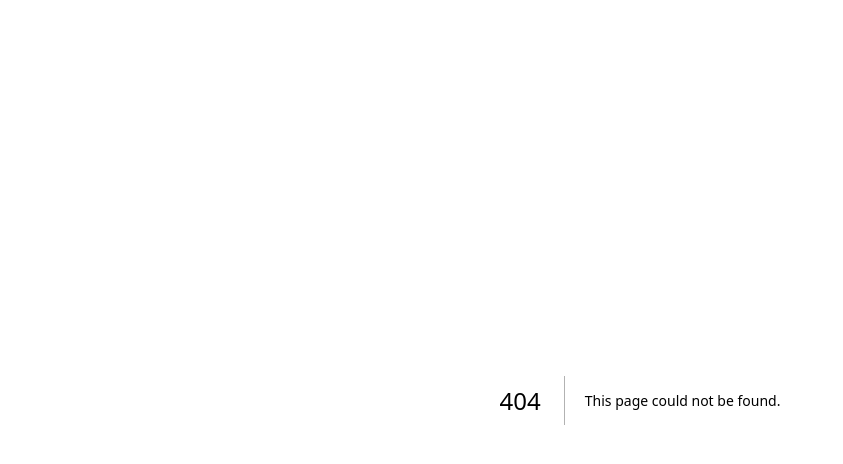
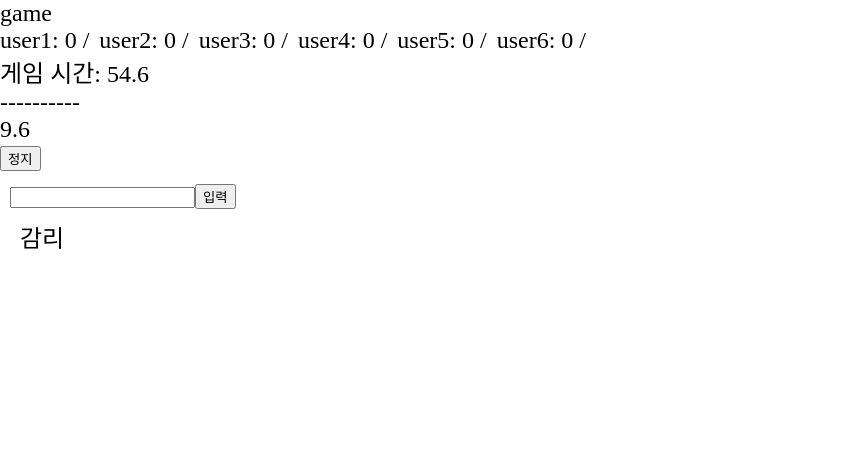
Before and after one commit to iqeq1945/wakttu_frontend, a Next.js app: page /game in a window 1280 px wide. Before the commit this address had no page. Shown: the top 464 px of the page, without its empty margins (0-843 px from the left). Built offline with nearby package versions, Linux system fonts and the light colour scheme.

Commit message:
remove: remove test code file

```diff
--- /dev/null
+++ b/src/pages/game.tsx
@@ -0,0 +1,27 @@
+import React, { useState } from 'react'
+import User from './user';
+import TurnTime from './turnTime';
+import GameTime from './gameTime';
+import WordInput from './wordInput';
+
+function Game() {
+  const [user, setUser] = useState(0)
+  const [point, setPoint] = useState(0)
+  const [start, setStart] = useState(false)
+
+  const handleStart = () => {
+    setStart(!start);
+  }
+
+  return (
+    <div style={{ fontSize: '24px' }}>
+      game
+      <User user={user} score={point} />
+      <GameTime onStart={start} />
+      <button onClick={handleStart}>{start ? '시작' : '정지'}</button>
+      <WordInput />
+    </div>
+  )
+}
+
+export default Game;
--- /dev/null
+++ b/src/pages/gameTime.tsx
@@ -0,0 +1,82 @@
+import React, { useEffect, useRef, useState } from 'react';
+import { createTimer, formatTime } from '../modules/Timer';
+import TurnTime from './turnTime';
+import Test2 from './wordInput';
+
+interface GameTimeProps {
+  onStart: boolean
+}
+
+export interface Props {
+  start: () => void;
+  stop: () => void;
+  pause: () => void;
+  resume: () => void;
+  getRemainingTime: () => number;
+}
+
+export const onTimeout = () => {
+  console.log('시간초과');
+};
+
+/*타이머 테스트 */
+const GameTime: React.FC<GameTimeProps> = ({ onStart }) => {
+  const [gameTime, setGameTime] = useState<number>(60000);
+  const gameTimerRef = useRef<Props | null>(null);
+  const [remainTime, setRemainTime] = useState<number>(60000)
+
+  useEffect(() => {
+    const gameTimer: Props = createTimer(
+      'start',
+      remainingTime => setGameTime(remainingTime),
+      () => onTimeout()
+    );
+
+    gameTimer.start();
+    gameTimerRef.current = gameTimer;
+
+    return () => {
+      gameTimer.stop();
+    };
+  }, []);
+
+  useEffect(() => {
+    if (onStart) {
+      if (gameTimerRef.current) {
+        gameTimerRef.current.pause();
+        setRemainTime(0);
+      }
+    } else {
+      if (gameTimerRef.current) {
+        setRemainTime(gameTimerRef.current.getRemainingTime())
+        gameTimerRef.current.resume();
+      }
+    }
+  }, [onStart])
+
+  // 정지 버튼
+  const handleStop = () => {
+    if (gameTimerRef.current) {
+      gameTimerRef.current.pause();
+      setRemainTime(0);
+    }
+  };
+
+  // 시작 버튼
+  const handleStart = () => {
+    if (gameTimerRef.current) {
+      setRemainTime(gameTimerRef.current.getRemainingTime())
+      gameTimerRef.current.resume();
+    }
+  };
+
+  return (
+    <div style={{ fontSize: '24px' }}>
+      <div>게임 시간: {formatTime(gameTime)}</div>
+      <div>----------</div>
+      <TurnTime remainTime={remainTime} />
+    </div>
+  );
+};
+
+export default GameTime;
--- /dev/null
+++ b/src/pages/turnTime.tsx
@@ -0,0 +1,38 @@
+import { useEffect, useState } from "react";
+import { Props, onTimeout } from "./gameTime";
+import { createTimer, formatTime } from "@/modules/Timer";
+
+const TurnTime: React.FC<{ remainTime: number }> = ({ remainTime }) => {
+  const [time, setTime] = useState<number>(0);
+  const [timer, setTimer] = useState<Props | null>(null);
+
+
+  useEffect(() => {
+    if (timer) {
+      timer.stop();
+    }
+
+    const newTimer: Props = createTimer(
+      remainTime,
+      remainingTime => setTime(remainingTime),
+      () => onTimeout()
+    );
+
+    newTimer.start();
+    setTimer(newTimer);
+
+    return () => {
+      newTimer.stop();
+    };
+  }, [remainTime]);
+
+  const onTimeout = () => {
+    console.log('시간초과');
+  };
+
+  return (
+    <div style={{ fontSize: '24px' }}>{formatTime(time)}</div>
+  )
+}
+
+export default TurnTime;
--- /dev/null
+++ b/src/pages/user.tsx
@@ -0,0 +1,32 @@
+import React, { useState } from 'react'
+
+const User: React.FC<{ user: number, score: number }> = ({ user, score }) => {
+  const [user1, setUser1] = useState(0)
+  const [user2, setUser2] = useState(0)
+  const [user3, setUser3] = useState(0)
+  const [user4, setUser4] = useState(0)
+  const [user5, setUser5] = useState(0)
+  const [user6, setUser6] = useState(0)
+
+  switch (user) {
+    case 1: setUser1(user1 + score);
+    case 2: setUser2(user2 + score);
+    case 3: setUser3(user3 + score);
+    case 4: setUser4(user4 + score);
+    case 5: setUser5(user5 + score);
+    case 6: setUser6(user6 + score);
+  }
+
+  return (
+    <div style={{ fontSize: '24px', display: 'flex', gap: '10px' }}>
+      <div>user1: {user1} /</div>
+      <div>user2: {user2} /</div>
+      <div>user3: {user3} /</div>
+      <div>user4: {user4} /</div>
+      <div>user5: {user5} /</div>
+      <div>user6: {user6} /</div>
+    </div>
+  )
+}
+
+export default User;
--- /dev/null
+++ b/src/pages/wordInput.tsx
@@ -0,0 +1,83 @@
+import React, { useEffect, useRef, useState } from 'react';
+import { wordRelay } from '../modules/WordRelay';
+import wordStyle from '@/styles/modules/gameEffect/wordEffect.module.css';
+
+
+
+/* 끝말잇기 단어 유효성 테스트 */
+const WordInput: React.FC = () => {
+  const [word, setWord] = useState<string>('감리');
+  const [userInput, setUserInput] = useState<string>('');
+  const [result, setResult] = useState<{ isValid: boolean; message: string } | null>(null);
+  const inputRef = useRef<HTMLInputElement | null>(null);
+  const [displayWord, setDisplayWord] = useState<string>(''); // 초기값을 빈 문자열로 설정
+  const [count, setCount] = useState<number>(0);
+  const typingSpeed = 500;
+
+  useEffect(() => {
+    const wordLength = word.length;
+    const typingInterval = setInterval(() => {
+      if (count < wordLength) {
+        setDisplayWord(prev => {
+          const newDisplayWord = prev + word[count];
+          return newDisplayWord;
+        });
+        setCount(count => count + 1);
+      } else {
+        clearInterval(typingInterval);
+      }
+    }, typingSpeed / wordLength);
+
+    return () => {
+      clearInterval(typingInterval);
+    };
+  }, [word, count]);
+
+  const onSubmit = (e: React.FormEvent<HTMLFormElement>) => {
+    e.preventDefault();
+
+    const validationResult = wordRelay(word, userInput);
+    setResult(validationResult);
+    if (validationResult.isValid) {
+      setWord(userInput);
+      setUserInput('');
+      setDisplayWord(''); // 새로운 단어 입력 시 이전 단어 삭제
+      setCount(0); // count 초기화
+    }
+    if (inputRef.current) {
+      inputRef.current.focus();
+    }
+  };
+
+  const onChange = (e: React.ChangeEvent<HTMLInputElement>) => {
+    setUserInput(e.target.value);
+  };
+
+  return (
+    <div style={{ fontSize: '24px', margin: '10px' }}>
+      <form onSubmit={onSubmit}>
+        <input ref={inputRef} type="text" onChange={onChange} value={userInput} />
+        <button type="submit">입력</button>
+      </form>
+      <div className={wordStyle.typingContainer}>
+        {word.split('').map((char, index) => (
+          <span key={index} className={index < count ? wordStyle.typingAnimation : wordStyle.typingNone}>{char}</span>
+        ))}
+      </div>
+
+      {/* <div>
+        {result && (
+          <div>
+            {result.isValid ? (
+              <span style={{ color: 'green' }}>{result.message}</span>
+            ) : (
+              <span style={{ color: 'red' }}>{result.message}</span>
+            )}
+          </div>
+        )}
+      </div> */}
+    </div>
+  );
+};
+
+export default WordInput;
--- /dev/null
+++ b/src/styles/modules/gameEffect/wordEffect.module.css
@@ -0,0 +1,50 @@
+@keyframes typingAnimation {
+  0% {
+    opacity: 0;
+    transform: translateY(-10px);
+  }
+
+  100% {
+    opacity: 1;
+    transform: translateY(0);
+  }
+}
+
+@keyframes fontSizeAnimation {
+  50% {
+    font-size: 36px;
+  }
+
+  100% {
+    font-size: 24px;
+  }
+}
+
+@keyframes blinkAnimation {
+
+  0%,
+  50%,
+  100% {
+    opacity: 1;
+  }
+
+  25%,
+  75% {
+    opacity: 0.2;
+  }
+}
+
+.typingAnimation {
+  animation: typingAnimation 0.1s ease forwards, fontSizeAnimation 0.05s;
+}
+
+
+.typingNone {
+  display: none;
+}
+
+.typingContainer {
+  display: flex;
+  margin: 10px;
+
+}
```
Also changed, not shown: src/components/game/last/wordEffect.tsx (deleted, +0 -13 lines).
